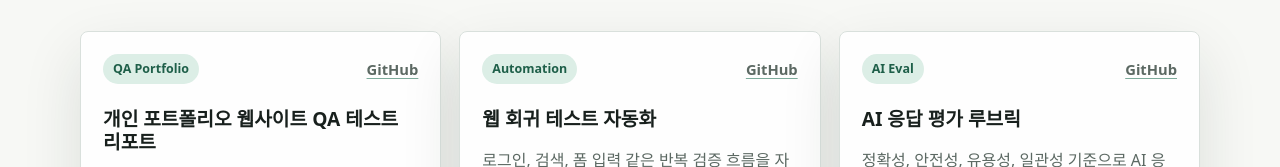
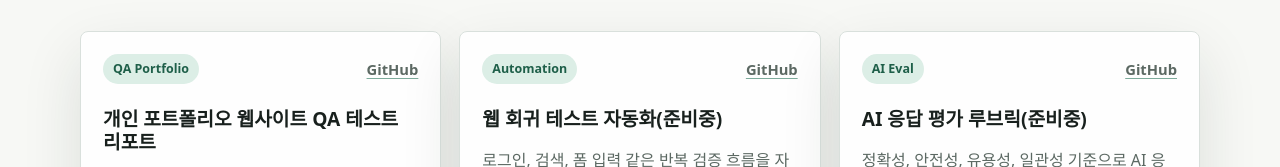
Before and after one commit to DLAte-1201/dlate-1201.github.io, a plain HTML site: page index.html in a window 1280 px wide. Shown: the part 1686-1853 px from the top of the page. Drawn offline with Linux system fonts and the light colour scheme.

Commit message:
Update index.html

```diff
--- a/index.html
+++ b/index.html
@@ -141,7 +141,7 @@
             <span class="tag">Automation</span>
             <a href="https://github.com/DLAte-1201/web-regression-suite" target="_blank" rel="noopener noreferrer">GitHub</a>
           </div>
-          <h3>웹 회귀 테스트 자동화</h3>
+          <h3>웹 회귀 테스트 자동화(준비중)</h3>
           <p>로그인, 검색, 폼 입력 같은 반복 검증 흐름을 자동화하고 실패 로그를 남기는 연습 프로젝트입니다.</p>
         </article>
 
@@ -150,7 +150,7 @@
             <span class="tag">AI Eval</span>
             <a href="https://github.com/DLAte-1201/ai-evaluation-notes" target="_blank" rel="noopener noreferrer">GitHub</a>
           </div>
-          <h3>AI 응답 평가 루브릭</h3>
+          <h3>AI 응답 평가 루브릭(준비중)</h3>
           <p>정확성, 안전성, 유용성, 일관성 기준으로 AI 응답을 검토하는 평가표와 샘플 리뷰를 정리했습니다.</p>
         </article>
       </div>
```
